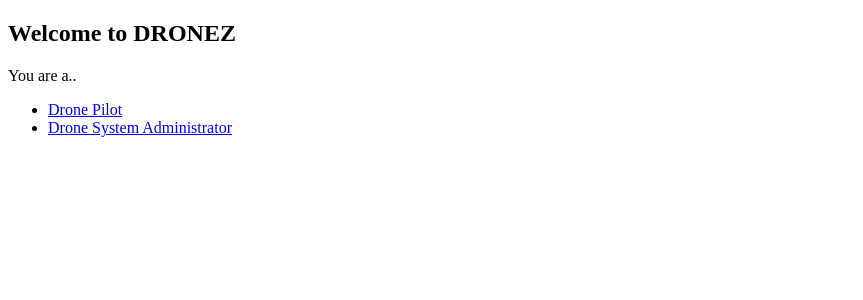
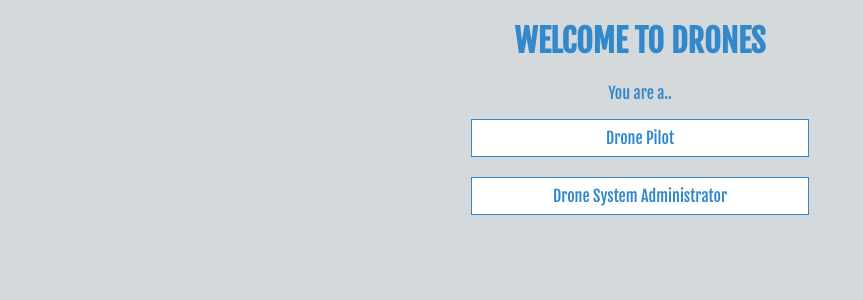
Before and after one commit to TropicalBastos/Drones, a React app: page / in a window 1280 px wide. Shown: the top 300 px of the page, without its empty margins (0-863 px from the left). Built offline with nearby package versions, Linux system fonts and the light colour scheme; the HTML template or start-up script is replaced by a standard one.

Commit message:
intro styles complete

```diff
--- /dev/null
+++ b/frontend/src/Core/Back.js
@@ -0,0 +1,26 @@
+import React, { Component } from 'react';
+
+/**
+ * The back component is a simple element that
+ * rewinds to the previous point in history
+ * on the react router stack
+ */
+export default class Back extends Component{
+
+    constructor(props){
+        super(props);
+        this.goBack = this.goBack.bind(this);
+    }
+
+    /** Goes back to previous point in stack
+     * @return void
+     */
+    goBack(){
+        this.props.history.goBack();
+    }
+
+    render(){
+        return <button onClick={this.goBack} className="back-btn">Back</button>
+    }
+
+}
--- a/frontend/src/Core/Loader.js
+++ b/frontend/src/Core/Loader.js
@@ -16,10 +16,18 @@ export default class Loader extends Component{
     }
 
     /** Cancels the component from loading
+     * @param number | null - timeout to cancel load
      * @return void
      */
-    cancel(){
-        this.setState({ loading: false });
+    cancel(timeout = null){
+        if(timeout){
+            var self = this;
+            setTimeout(() => {
+                self.setState({ loading: false });
+            }, timeout);
+        }else{
+            this.setState({ loading: false });
+        }
     }
 
     /** Renders the loading graphic
@@ -28,7 +36,7 @@ export default class Loader extends Component{
     renderLoader(){
         return(
             <div className="loader-container">
-                <img src="" />
+                <img className="loader" src="/res/loader.gif" />
             </div>
         );
     }
--- a/frontend/src/DroneSys/Main.js
+++ b/frontend/src/DroneSys/Main.js
@@ -8,7 +8,7 @@ export default class Main extends Component{
 
     render(){
         return(
-            <Dashboard />
+            <Dashboard history={this.props.history} />
         );
     }
 
--- a/frontend/src/DroneSys/containers/Dashboard.js
+++ b/frontend/src/DroneSys/containers/Dashboard.js
@@ -6,6 +6,7 @@ import routesConfig from '../../config/routes';
 import { connect } from 'react-redux';
 import { bindActionCreators } from 'redux';
 import * as Actions from '../../actions/AppActions';
+import Back from '../../Core/Back';
 
 /**
  * Sysadmin dashboard
@@ -24,7 +25,7 @@ class Dashboard extends Loader{
     componentDidMount(){
         axios.get(routesConfig.GET_DRONES).then((response) => {
             this.props.actions.loadDrones(response.data);
-            this.cancel();
+            this.cancel(1000);
         }).catch((reason) => {
             //this.showError(reason);
         });
@@ -39,6 +40,7 @@ class Dashboard extends Loader{
             <div className="dashboard">
                 <h1>Drones Online: {this.props.drones.length}</h1>
                 <DroneMap drones={this.props.drones} />
+                <Back history={this.props.history} />
             </div>
         );
     }
--- a/frontend/src/Intro/containers/MainContainer.js
+++ b/frontend/src/Intro/containers/MainContainer.js
@@ -8,8 +8,8 @@ export default class MainContainer extends Component{
     render(){
         return(
         <div className="intro">
-            <h2>Welcome to DRONEZ</h2>
-            <p>You are a..</p>
+            <h1>Welcome to DRONES</h1>
+            <p className="subtitle">You are a..</p>
             <div>
                 {this.props.children}
             </div>
--- a/frontend/src/styles/main.scss
+++ b/frontend/src/styles/main.scss
@@ -2,9 +2,70 @@
 @import url('https://fonts.googleapis.com/css?family=Fjalla+One');
 
 $primary: #3388cc;
+$primaryFont: 'Fjalla One';
+$grey: #d4dadc;
+
+*{
+    font-family: $primaryFont;
+}
+
+body{
+    margin: 0;
+    background-color: $grey;
+    width: 100vw;
+    height: 100vh;
+}
 
 .leaflet-popup{
     z-index: 9999;
+}
+
+.intro{
+
+    margin: 20px;
+
+    h1{
+        width: 100%;
+        text-align: center;
+        text-transform: uppercase;
+        color: $primary;
+    }
+
+    .subtitle{
+        text-align: center;
+        width: 100%;
+        color: $primary;
+    }
+
+    ul{
+        list-style-type: none;
+        margin: 0 auto;
+        padding: 0;
+    }
+
+    li{
+        background-color: white;
+        padding: 8px;
+        border: solid 1px $primary;
+        text-align: center;
+        width: 320px;
+        max-width: 100%;
+        margin: 0 auto 20px auto;
+
+        a{
+            width: 100%;
+            height: 100%;
+            display: block;
+            color: $primary;
+            text-decoration: none;
+        }
+
+        &:hover, &:hover a{
+            background-color: $primary;
+            color: white !important;
+        }
+    }
+
 }
 
 .dashboard{
@@ -15,9 +76,32 @@ $primary: #3388cc;
         width: 100%;
         text-align: center;
         pointer-events: none;
-        font-family: 'Fjalla One';
         text-transform: uppercase;
         color: $primary;
     }
 
 }
+
+.back-btn{
+    position: absolute;
+    font-family: $primaryFont;
+    font-size: 18px;
+    padding: 3px;
+    top: 20px;
+    right: 20px;
+    width: 70px;
+}
+
+.loader-container{
+
+    .loader{
+        position: absolute;
+        top: calc(50vh - 60px);
+        margin: 0 auto;
+        right: 0;
+        left: 0;
+        width: 60px;
+        height: 60px;
+    }
+
+}
```
Also changed, not shown: frontend/res/loader.gif (added).
